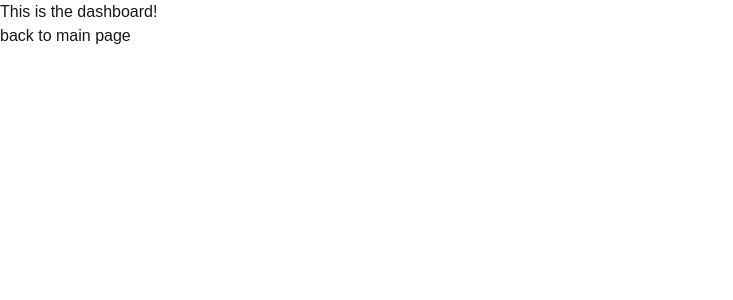
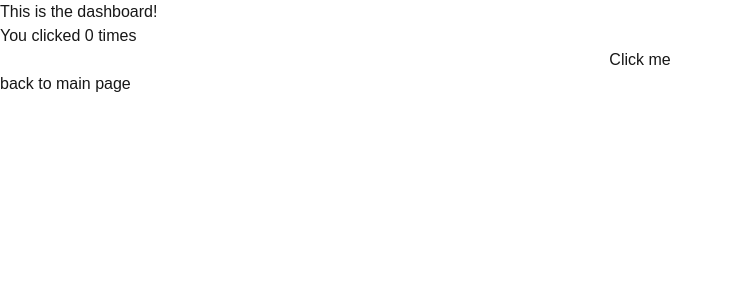
Before and after one commit to Mrjulss/summit-hack, a Next.js app: page /dashboard in a window 1280 px wide. Shown: the top 300 px of the page, without its empty margins (0-733 px from the left). Built offline with nearby package versions, Linux system fonts and the light colour scheme.

Commit message:
setState sample

```diff
--- a/src/app/dashboard/page.tsx
+++ b/src/app/dashboard/page.tsx
@@ -1,9 +1,20 @@
+'use client'
+
 import Link from "next/link";
+import { useState } from "react";
 
 export default function Dashboard() {
+    const [count, setCount] = useState(0);
+
+
     return (
         <div className="flex flex-col">
             This is the dashboard!
+            <p>You clicked {count} times</p>
+            <button onClick={() => setCount(count + 1)}>
+                Click me
+            </button>
+
             <Link href="/">back to main page</Link>
         </div>
     );
```
Lines whose indentation alone changed are shown as unchanged.
